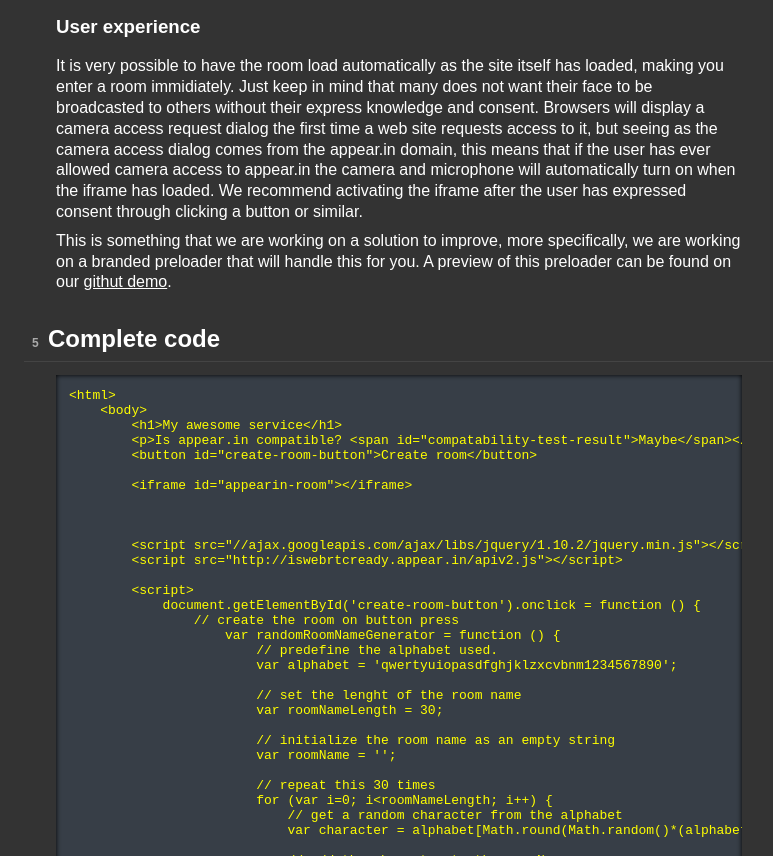
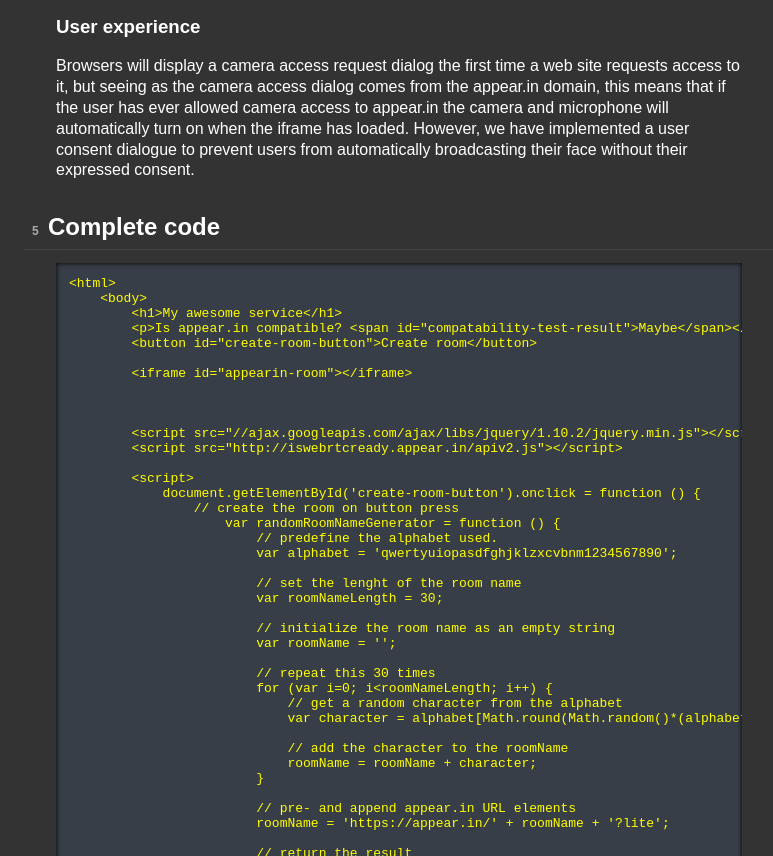
Before and after one commit to appearin/appearin.github.io, a plain HTML site: page tutorial.html in a window 1280 px wide. Shown: the part 2419-3275 px from the top of the page, without its empty margins (241-1014 px from the left). Drawn offline with Linux system fonts and the light colour scheme.

Commit message:
Remove text about throwing a user into a room

```diff
--- a/tutorial.html
+++ b/tutorial.html
@@ -148,10 +148,7 @@
 
                 <h3 id="userexperience">User experience</h3>
 
-                <p>It is very possible to have the room load automatically as the site itself has loaded, making you enter a room immidiately. Just keep in mind that many does not want their face to be broadcasted to others without their express knowledge and consent.
-                Browsers will display a camera access request dialog the first time a web site requests access to it, but seeing as the camera access dialog comes from the appear.in domain, this means that if the user has ever allowed camera access to appear.in the camera and microphone will automatically turn on when the iframe has loaded. We recommend activating the iframe after the user has expressed consent through clicking a button or similar.</p>
-
-                <p>This is something that we are working on a solution to improve, more specifically, we are working on a branded preloader that will handle this for you. A preview of this preloader can be found on our <a href="http://appearin.github.io/githut">githut demo</a>.</p>
+                <p>Browsers will display a camera access request dialog the first time a web site requests access to it, but seeing as the camera access dialog comes from the appear.in domain, this means that if the user has ever allowed camera access to appear.in the camera and microphone will automatically turn on when the iframe has loaded. However, we have implemented a user consent dialogue to prevent users from automatically broadcasting their face without their expressed consent.</p>
             </section>
         </article>
 
```
